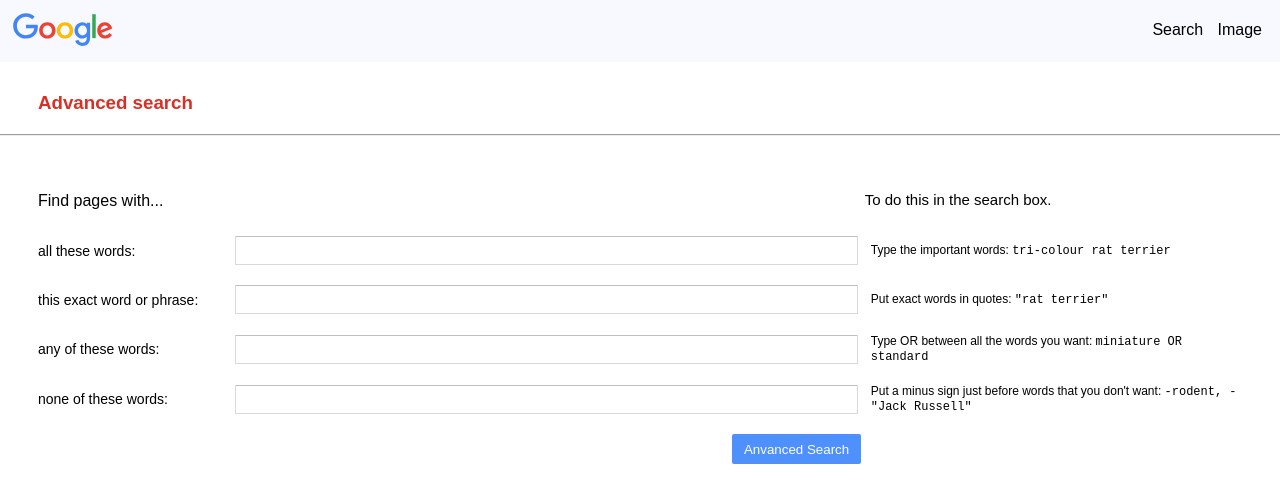
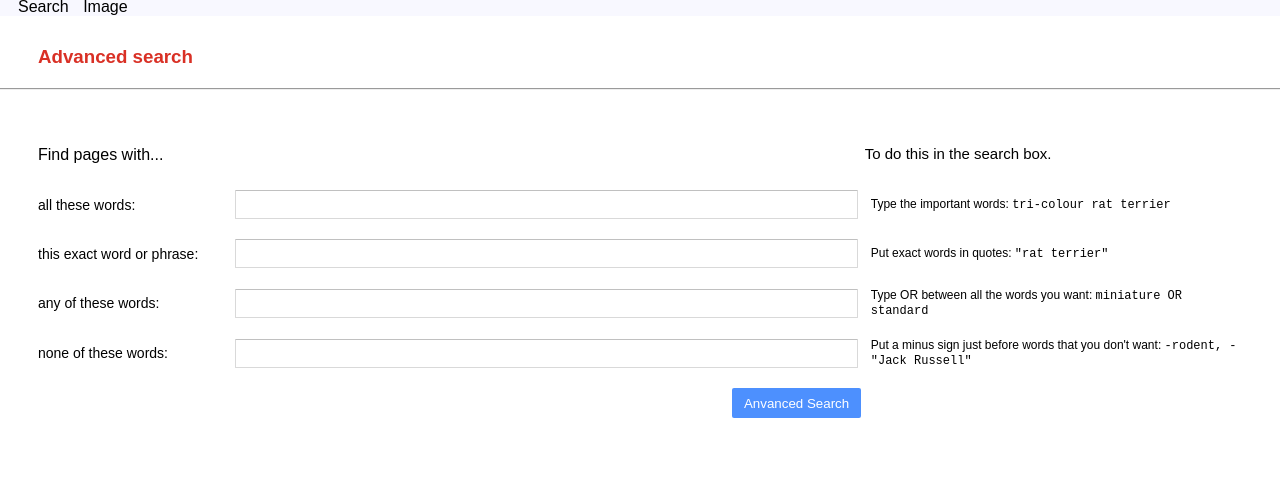
Before and after one commit to IVANILDOALMEIDA/g00gleDesign, a plain HTML site: page Advanced-search.html in a window 1280 px wide. Drawn offline with Linux system fonts and the light colour scheme.

Commit message:
Update Advanced-search.html

```diff
--- a/Advanced-search.html
+++ b/Advanced-search.html
@@ -9,7 +9,7 @@
 </head>
 <body>
     <div class="links-adv">
-        <img src="Image/Google_2015_logo.svg"  height="64" width="100" alt="google">
+        <!--<img src="Image/Google_2015_logo.svg"  height="64" width="100" alt="google">-->
         <nav>
             <a href="index.html">Search</a>
             <a href="image.html">Image</a>
```
